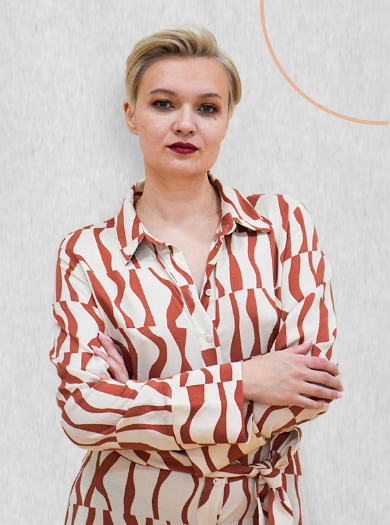
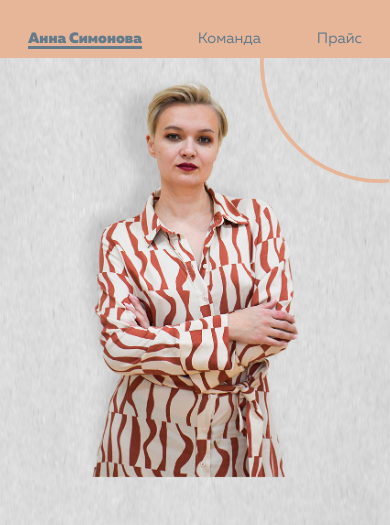
Before and after one commit to FoxyKiss/lfkgroup, a plain HTML site: page index.html in a window 390 px wide. Shown: the top 525 px of the page. Drawn offline with Linux system fonts and the light colour scheme; files whose address does not match are found by name.

Commit message:
feat: Сверстать header

```diff
--- a/index.css
+++ b/index.css
@@ -9,6 +9,77 @@
   flex-direction: column;
   align-items: center;
   font-family: 'Muller', Arial, Helvetica, sans-serif;
+  overflow: hidden;
+}
+
+.header {
+  width: 100%;
+  background: #e7b698;
+  background-size: contain;
+  padding: 30px 0 10px 0;
+}
+
+.header__links {
+  width: 100%;
+  display: flex;
+  justify-content: space-around;
+  align-items: flex-end;
+  list-style-type: none;
+  padding: 0;
+  margin: 0;
+}
+
+.header__border {
+  max-width: 30px;
+  width: 100%;
+  min-height: 30px;
+  background-color: #e7b698;
+  background-image: linear-gradient(to bottom right, transparent 45%, #fff, transparent 54%);
+  background-repeat: no-repeat;
+  font-size: 50px;
+  text-align: center;
+  color: #ffff00;
+}
+
+.header__links-item {
+  text-align: center;
+}
+
+
+.header__link {
+  font-size: 35px;
+  text-decoration: none;
+  cursor: pointer;
+  color: #647b8c;
+  transition: 0.5s;
+}
+
+@media screen and (max-width: 910px) {
+  .header__link {
+    font-size: 28px;
+  }
+}
+
+@media screen and (max-width: 700px) {
+  .header__link {
+    font-size: 20px;
+  }
+}
+
+@media screen and (max-width: 450px) {
+  .header__link {
+    font-size: 15px;
+  }
+}
+
+
+.header__link:hover {
+  opacity: 0.7;
+}
+
+.header__link-active {
+  font-weight: 900;
+  border-bottom: 3px solid #647b8c;
 }
 
 .about-me {
@@ -182,6 +253,13 @@
   }
 }
 
+@media screen and (max-width: 620px) {
+  .info__image {
+    max-width: 300px;
+    min-height: 400px;
+  }
+}
+
 
 .info__image-shadow {
   max-width: 655px;
@@ -190,16 +268,17 @@
   background-image: url(../../images/anna-shadow.png);
   background-size: contain;
   background-repeat: no-repeat;
-  background-position: 10px;
+  background-position: 30px;
 }
 
 @media screen and (max-width: 1024px) {
   .info__image-shadow {
     max-width: 400px;
     min-height: 700px;
-    background-position: bottom;
+    background-position: -12px;
   }
 }
+
 
 @media screen and (max-width: 768px) {
   .info__image-shadow {
@@ -207,6 +286,16 @@
     min-height: 600px;
   }
 }
+
+@media screen and (max-width: 620px) {
+  .info__image-shadow {
+    max-width: 300px;
+    min-height: 400px;
+    background-position: 30px;
+    margin-top: 20px;
+  }
+}
+
 
 
 
--- a/index.html
+++ b/index.html
@@ -6,12 +6,19 @@
   <meta http-equiv="X-UA-Compatible" content="IE=edge">
   <meta name="viewport" content="width=device-width, initial-scale=1.0">
   <link rel="stylesheet" href="./vendor/normalize.css">
-  <link rel="stylesheet" href="./index.css?1">
+  <link rel="stylesheet" href="./index.css?2">
   <title>Анна Симонова</title>
 </head>
 
 <body>
   <div class="page">
+    <header class="header">
+      <ul class="header__links">
+        <li class="header__links-item"><a class="header__link header__link-active ">Анна Симонова</a></li>
+        <li class="header__links-item"><a class="header__link" href="/team">Команда</a></li>
+        <li class="header__links-item"><a class="header__link" href="/price">Прайс</a></li>
+      </ul>
+    </header>
     <section class="about-me">
       <div class="info">
         <div class="info__texts">
```
Also changed, not shown: price/index.html (+8 -1 lines), team/index.html (+8 -1 lines).
